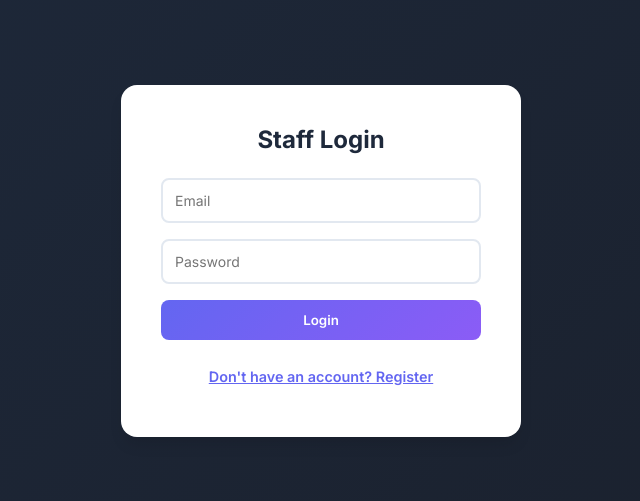
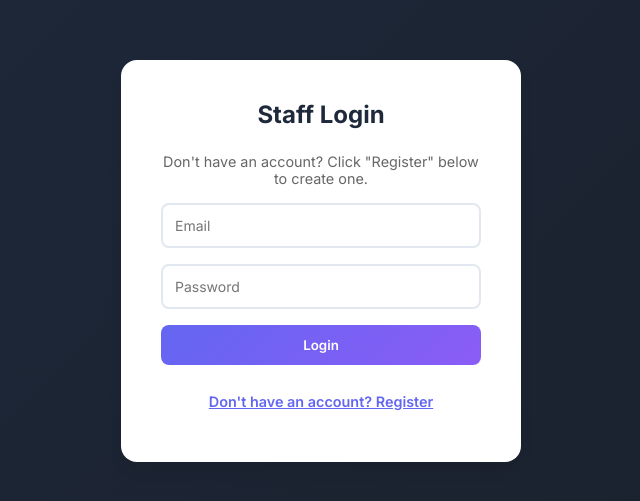
Before and after one commit to kakragh-web/business-loan-management-frontend, a React (Vite) app: page / in a window 1280 px wide. Shown: the part 139-640 px from the top of the page, without its empty margins (319-959 px from the left). Built offline with nearby package versions, Linux system fonts and the light colour scheme; no server answers.

Commit message:
Improve login error handling to suggest registration when user doesn't exist

```diff
--- a/src/pages/Login.jsx
+++ b/src/pages/Login.jsx
@@ -87,6 +87,20 @@ export default function Login() {
           errorMessage = "Cannot connect to server. Please check if the backend is running.";
         }
 
+        // If user doesn't exist, suggest registration
+        if (res.status === 400 && errorMessage.includes("Invalid credentials")) {
+          const shouldRegister = window.confirm(
+            "No account found with this email. Would you like to create a new account?"
+          );
+          if (shouldRegister) {
+            setIsRegistering(true);
+            setName("");
+            setEmail(email); // Keep the email they entered
+            setPassword("");
+            return;
+          }
+        }
+
         alert(errorMessage);
         console.error("Login failed:", res.status, res.statusText);
         return;
@@ -112,6 +126,17 @@ export default function Login() {
     <div className="login-page">
       <form onSubmit={isRegistering ? handleRegister : handleLogin}>
         <h2>{isRegistering ? "Create Account" : "Staff Login"}</h2>
+
+        {!isRegistering && (
+          <p style={{
+            fontSize: "0.9rem",
+            color: "#666",
+            marginBottom: "1rem",
+            textAlign: "center"
+          }}>
+            Don't have an account? Click "Register" below to create one.
+          </p>
+        )}
 
         {isRegistering && (
           <input
```
